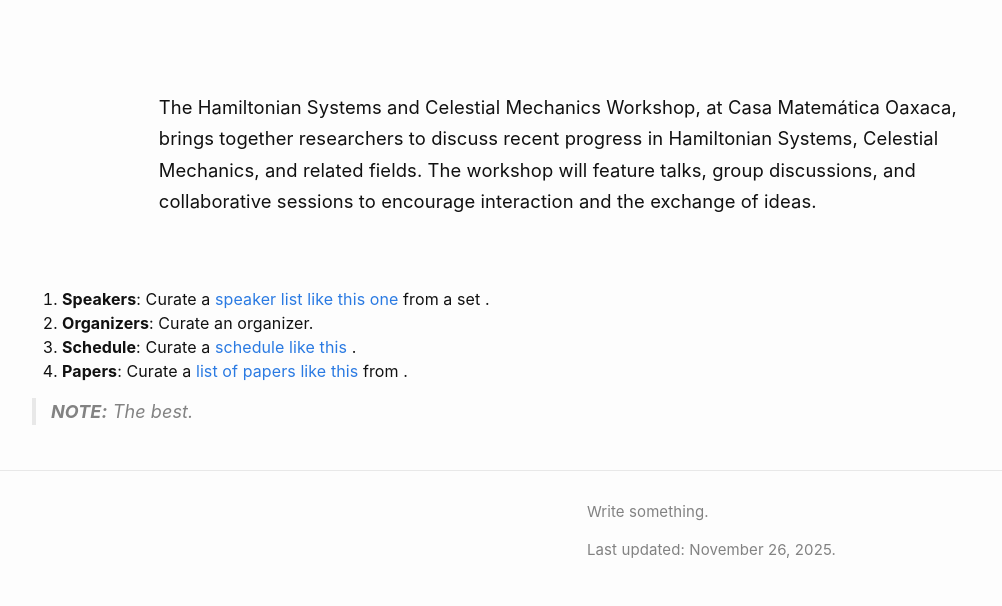
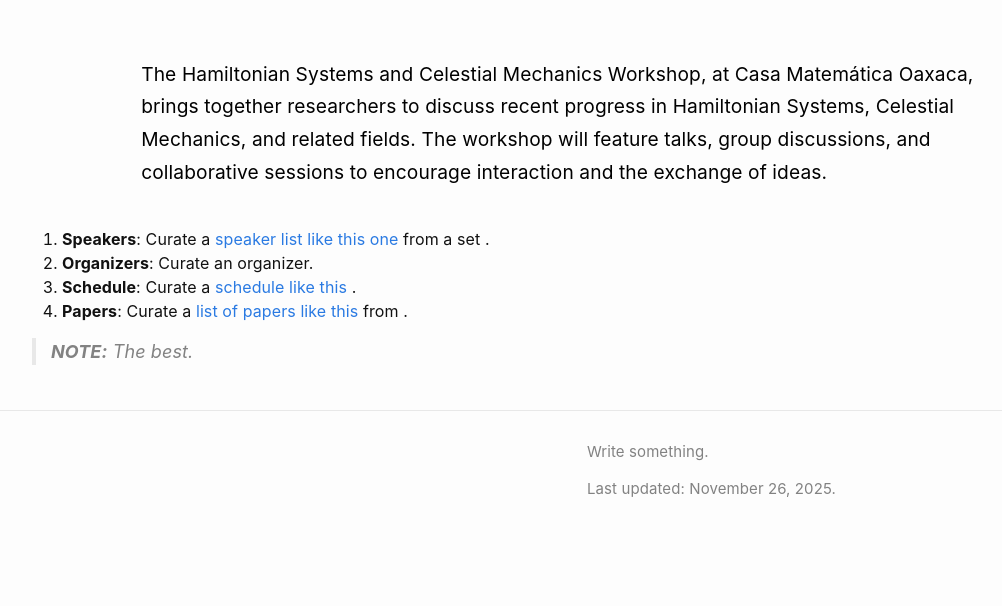
Before and after one commit to celmechcongress2026/celmechcongress2026.github.io, a Jekyll site: the page built from index.md, in a window 1280 px wide. Shown: the part 540-1146 px from the top of the page, without its empty margins (68-1070 px from the left). Built offline with Jekyll 4.4.1, drawn with Linux system fonts in a browser that asks for light colours; after the commit the page ends 1086 px from its top, so only the background shows below that.

Commit message:
Update workshop.css

```diff
--- a/assets/css/workshop.css
+++ b/assets/css/workshop.css
@@ -161,11 +161,10 @@ span.award-other img {
 
 .intro {
   max-width: 900px;
-  margin: 4em auto 2em auto;
-  padding: 1em 2em;
-  text-align: left;
-  font-size: 1.15em;
-  line-height: 1.7em;
-  background-color: rgba(255, 255, 255, 0.05); /* opcional */
-  border-radius: 8px; /* opcional */
+  margin: 3em auto 2em auto;  /* separa del hero */
+  padding: 0 1em;             /* espacio interno */
+  text-align: left;           /* alineado a la izquierda */
+  font-size: 1.2em;           /* un poco más grande */
+  line-height: 1.7em;         /* para mejor lectura */
+  color: #000;                /* texto negro */
 }
```
